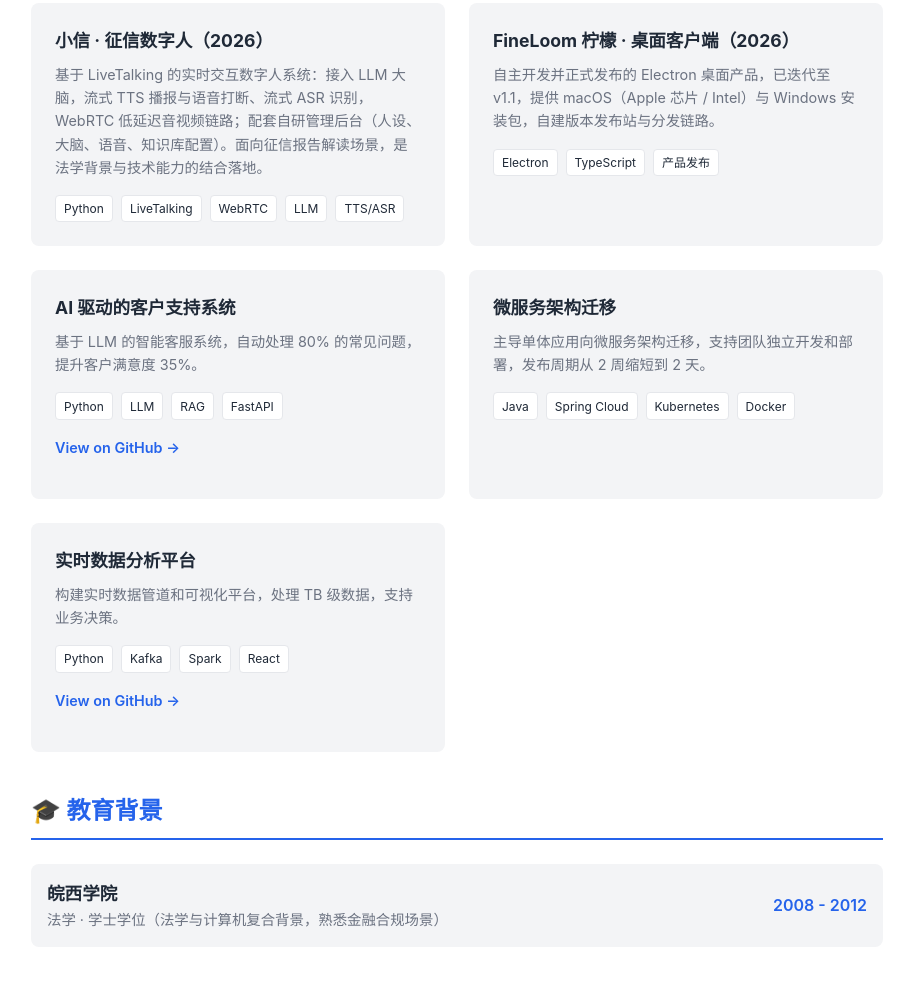
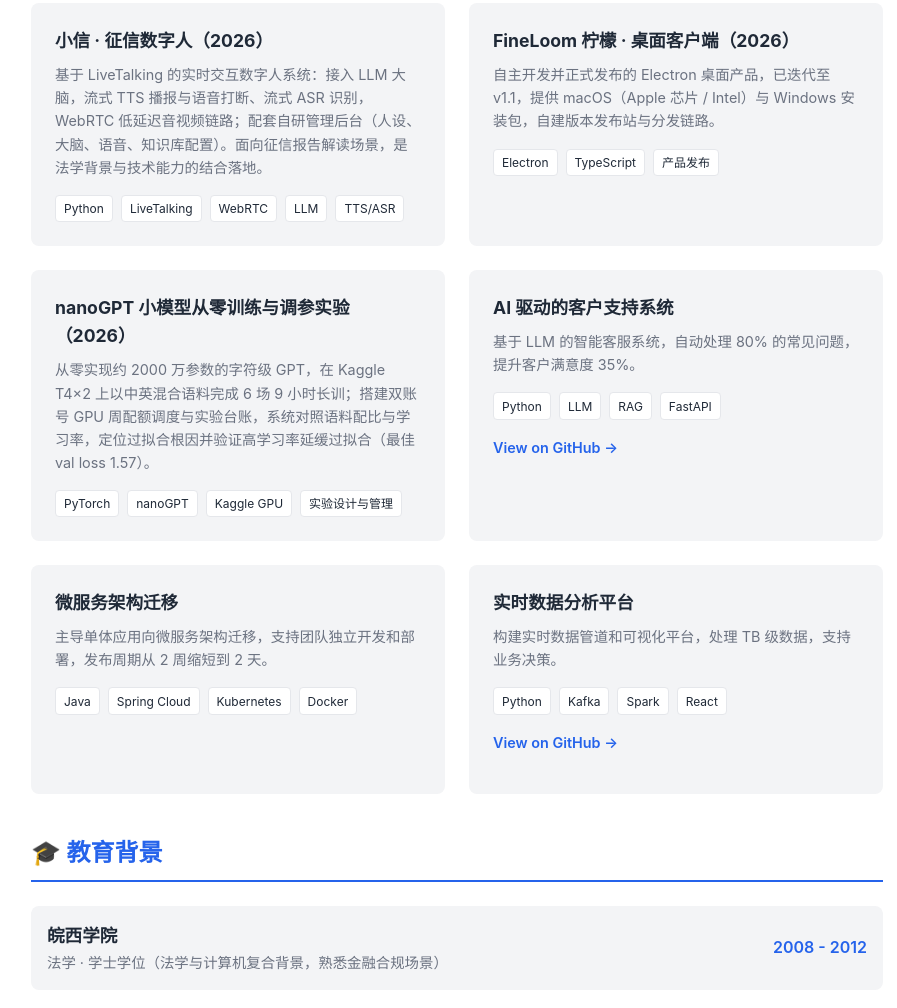
Before and after one commit to IVMYM/deep_resume, a plain HTML site: page index.html in a window 1280 px wide. Shown: the part 2137-3145 px from the top of the page, without its empty margins (183-1080 px from the left). Drawn offline with Linux system fonts and the light colour scheme.

Commit message:
项目经历新增 nanoGPT 从零训练与调参实验（Kaggle 长训 6 场）

```diff
--- a/index.html
+++ b/index.html
@@ -473,6 +473,17 @@
         </div>
 
         <div class="project-card">
+          <h3>nanoGPT 小模型从零训练与调参实验（2026）</h3>
+          <p>从零实现约 2000 万参数的字符级 GPT，在 Kaggle T4×2 上以中英混合语料完成 6 场 9 小时长训；搭建双账号 GPU 周配额调度与实验台账，系统对照语料配比与学习率，定位过拟合根因并验证高学习率延缓过拟合（最佳 val loss 1.57）。</p>
+          <div class="tech-stack">
+            <span>PyTorch</span>
+            <span>nanoGPT</span>
+            <span>Kaggle GPU</span>
+            <span>实验设计与管理</span>
+          </div>
+        </div>
+
+        <div class="project-card">
           <h3>AI 驱动的客户支持系统</h3>
           <p>基于 LLM 的智能客服系统，自动处理 80% 的常见问题，提升客户满意度 35%。</p>
           <div class="tech-stack">
```
Also changed, not shown: 1 other file.
